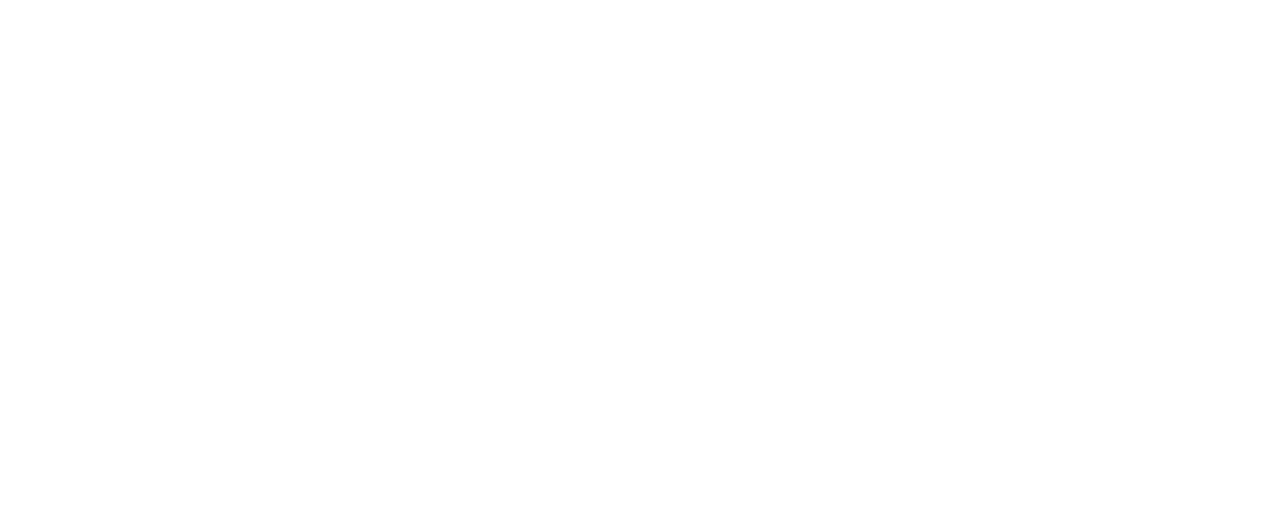
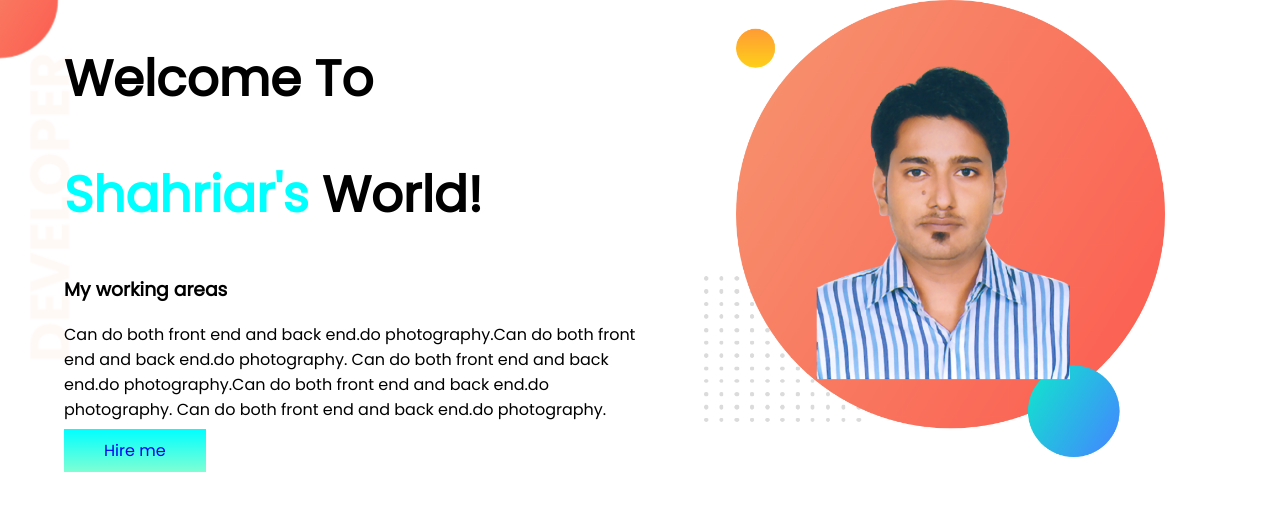
Before and after one commit to Rajudevo/My-portfolio, a plain HTML site: page index.html in a window 1280 px wide. Drawn offline with Linux system fonts and the light colour scheme.

Commit message:
top added

```diff
--- a/index.html
+++ b/index.html
@@ -5,9 +5,26 @@
     <meta http-equiv="X-UA-Compatible" content="IE=edge">
     <meta name="viewport" content="width=device-width, initial-scale=1.0">
     <title>My portfolio</title>
-    <link rel="stylesheet" href="style.css">
+    <link rel="preconnect" href="https://fonts.googleapis.com">
+    <link rel="preconnect" href="https://fonts.gstatic.com" crossorigin>
+    <link href="https://fonts.googleapis.com/css2?family=Poppins&display=swap" rel="stylesheet">
+        <link rel="stylesheet" href="style.css">
 </head>
 <body>
-
+    <section class="top-banner">
+        <div class="half-width">
+            <h1>Welcome To</h1>
+        <h1><span class="aqua">Shahriar's</span> World!</h1>
+        <h3>My working areas</h3>
+        <p>Can do both front end and back end.do photography.Can do both front end and back end.do photography.
+            Can do both front end and back end.do photography.Can do both front end and back end.do photography.
+            Can do both front end and back end.do photography.
+        </p>
+        <a class="target-button" target="_blank" href="https://www.prothomalo.com/">Hire me</a>
+        </div>
+      <div class="half-width">
+        <img src="images/my-bg-u.png" alt="">
+      </div>
+    </section>
 </body>
 </html>
--- a/style.css
+++ b/style.css
@@ -0,0 +1,32 @@
+body {
+  font-family: "Poppins", sans-serif;
+  margin: 0;
+}
+h1 {
+  font-size: 50px;
+}
+
+.aqua {
+  color: aqua;
+}
+section {
+  display: flex;
+}
+.half-width {
+  width: 50%;
+  padding-left: 5%;
+}
+.half-width img {
+  width: 80%;
+}
+.target-button {
+  text-decoration: none;
+  background-color: aquamarine;
+  padding: 10px 40px;
+  background-image: linear-gradient(aqua, aquamarine);
+}
+
+.top-banner {
+  background-image: url(images/top-banner.png);
+  background-repeat: no-repeat;
+}
```
Also changed, not shown: images/dream-bg.png (added), images/exp-bg.png (added), images/jhankar.png (added), images/jhankar2.png (added), images/my-bg-u.png (added), images/my-bg.png (added), images/my-bg2.png (added), images/top-banner.png (added).
